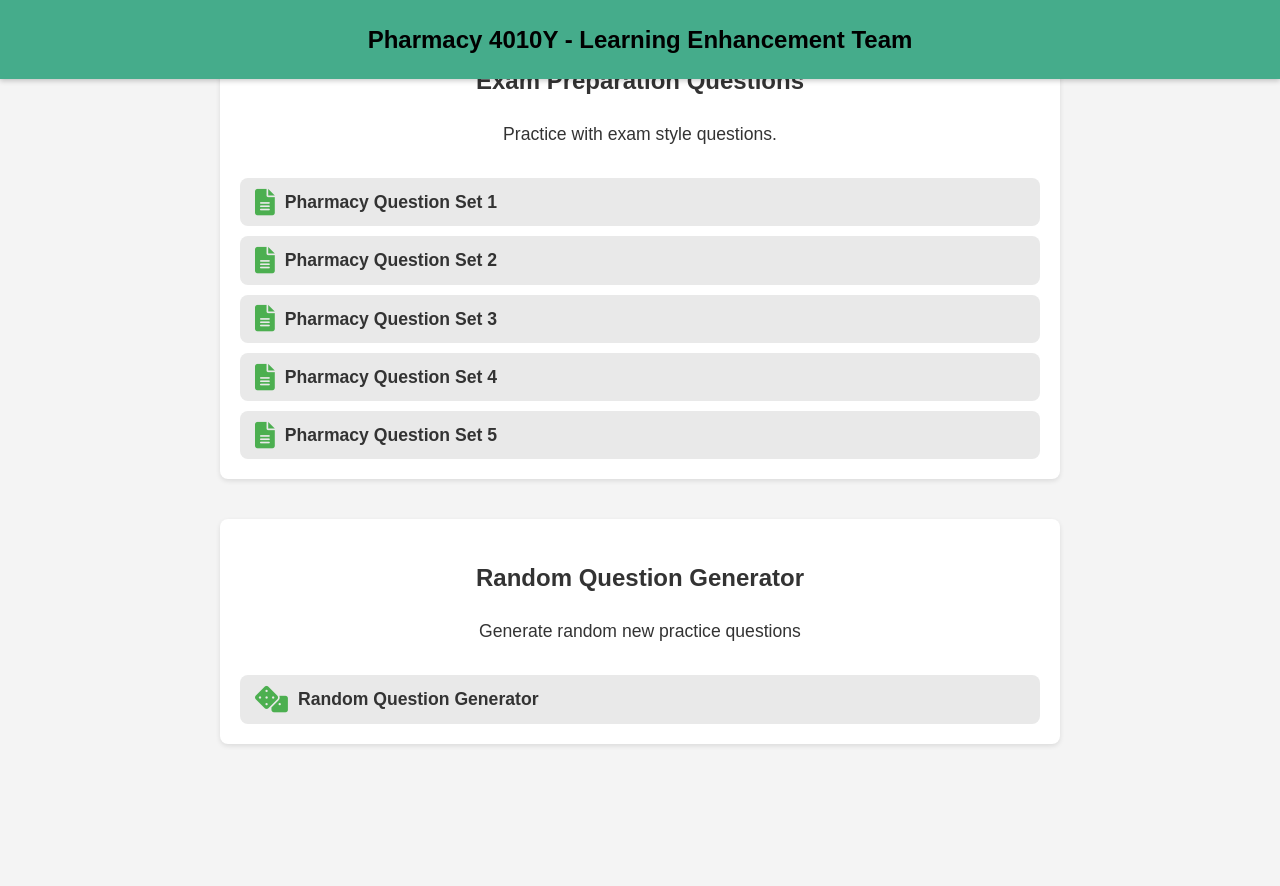
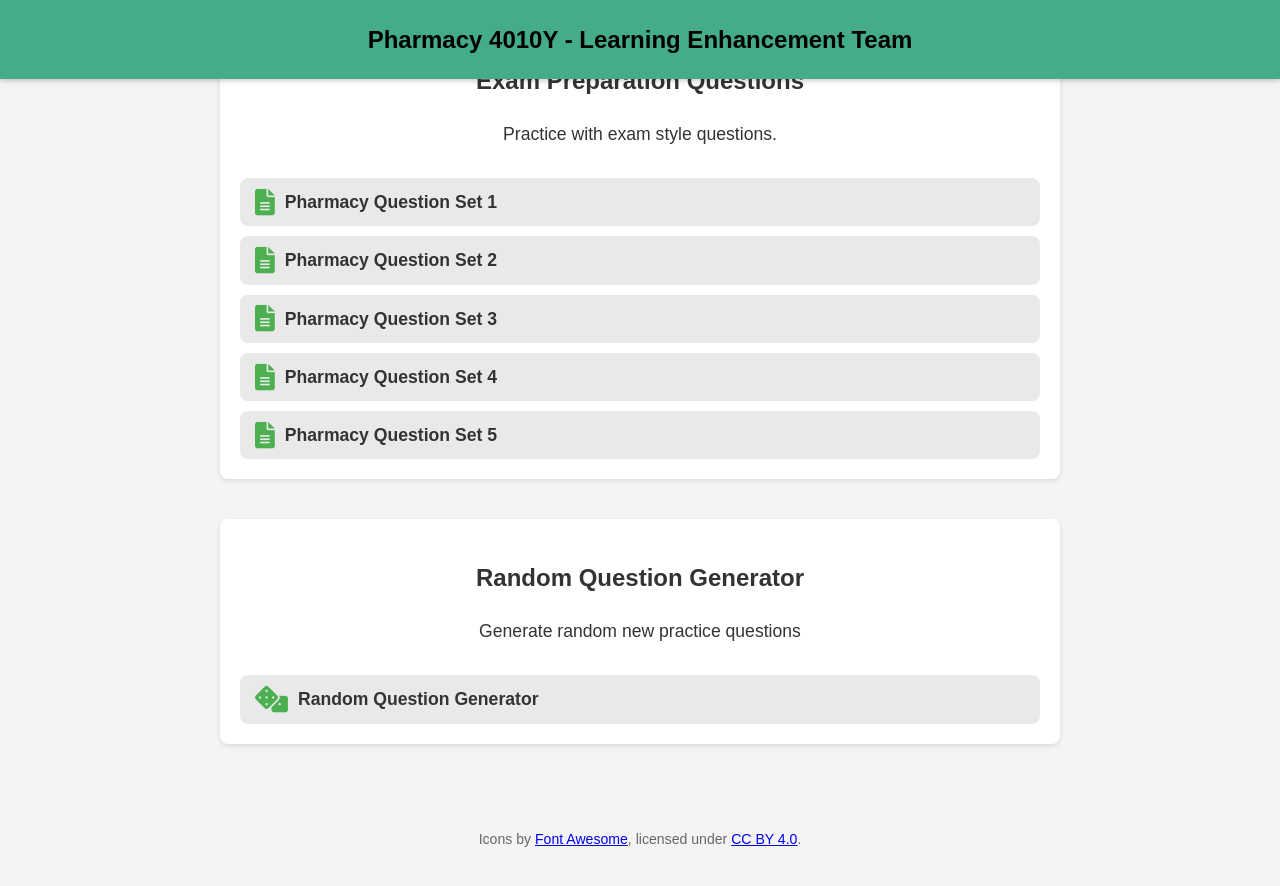
Before and after one commit to probe973/pha-4010y, a Jekyll site: the page index.html, which Jekyll copies as it is, in a window 1280 px wide and 900 px high, scrolled down 2423 px. Shown: the top 886 px of the window. Built offline with Jekyll 4.4.1, drawn with Linux system fonts in a browser that asks for light colours; before the commit the page ends 3207 px from its top, so only the background shows below that.

Commit message:
Update index.html

```diff
--- a/index.html
+++ b/index.html
@@ -405,7 +405,12 @@
     </div>
 </div>
 
-
+<footer style="text-align: center; margin-top: 50px; padding: 20px; font-size: 0.8em; color: #666;">
+        <p>Icons by <a href="https://fontawesome.com/" target="_blank" rel="noopener noreferrer">Font Awesome</a>, licensed under <a href="https://creativecommons.org/licenses/by/4.0/" target="_blank" rel="noopener noreferrer">CC BY 4.0</a>.</p>
+    </footer>
 
 </body>
 </html>
+
+</body>
+</html>
```
